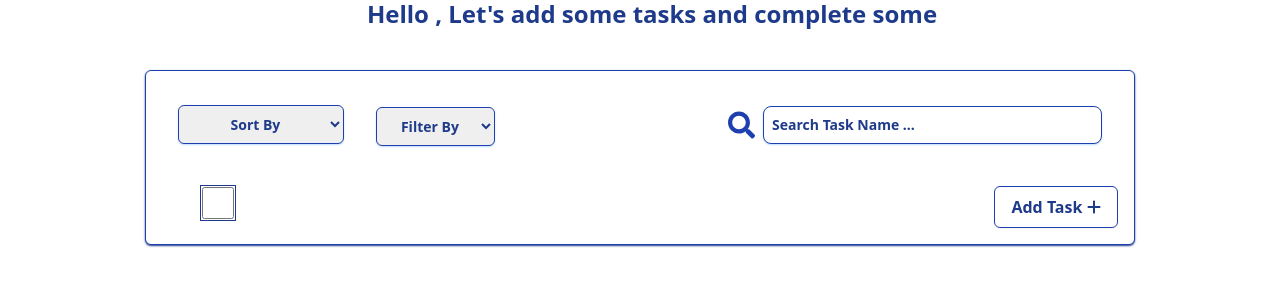
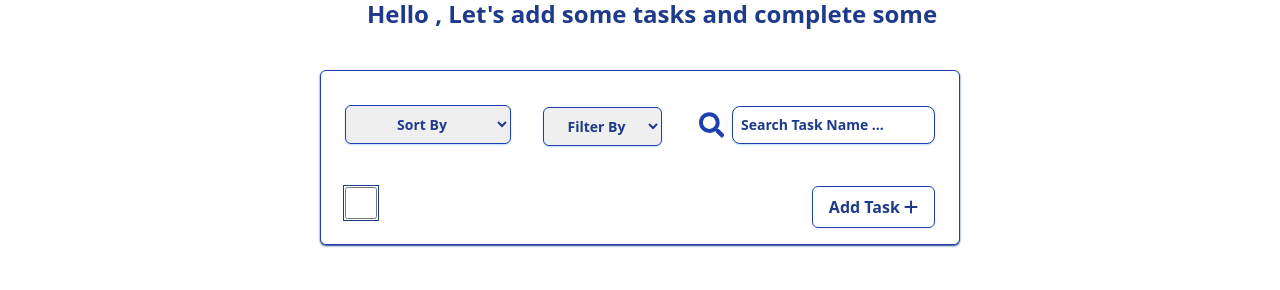
Before and after one commit to SuhudAlyeqeenDotGithub/Al-Yeqeen-Task-Tracker-App, a React (Vite) app in the folder FrontEnd/: page /alyeqeenTaskTracker/mytasks in a window 1280 px wide. Shown: the part 273-563 px from the top of the page. Built offline with nearby package versions, Linux system fonts and the light colour scheme; no server answers; sample sign-in values are in the browser's storage.

Commit message:
Restyled the filter and top selection nav area

```diff
--- a/FrontEnd/src/pages/TasksPage.jsx
+++ b/FrontEnd/src/pages/TasksPage.jsx
@@ -204,8 +204,12 @@ function TasksPage() {
     }
   };
 
-  const clearSort = () => {setFilterInputs((prev) => ({ ...prev, sortOption: "" }))}
-  const clearFilter = () => {setFilterInputs((prev) => ({ ...prev, filterOption: "" }))}
+  const clearSort = () => {
+    setFilterInputs((prev) => ({ ...prev, sortOption: "" }));
+  };
+  const clearFilter = () => {
+    setFilterInputs((prev) => ({ ...prev, filterOption: "" }));
+  };
   const filterSelectStyling =
     "font-semibold outline-none text-blue-900 rounded-md text-center border border-blue-800 p-2 text-sm focus:border-2 focus:border-2 shadow-sm shadow-blue-200";
   const searchInputStyling =
@@ -216,7 +220,7 @@ function TasksPage() {
   const filterNav = (
     <div className="w-full flex flex-row space-x-8 space-y-1">
       <div className={selectDivStyling}>
-        {sortOption !== "" ? (<FaTimes title="clear Sort" onClick={clearSort} className={clearFilterIconStyle} />) : ""}
+        {sortOption !== "" ? <FaTimes title="clear Sort" onClick={clearSort} className={clearFilterIconStyle} /> : ""}
         <select className={filterSelectStyling} name="sortOption" value={sortOption} onChange={handleFilterInputs}>
           <option className={optionStyling} value="" disabled>
             Sort By
@@ -237,7 +241,11 @@ function TasksPage() {
       </div>
 
       <div className={selectDivStyling}>
-      {filterOption !== "" ? <FaTimes title="clear Filter" onClick={clearFilter} className={clearFilterIconStyle} /> : ""}
+        {filterOption !== "" ? (
+          <FaTimes title="clear Filter" onClick={clearFilter} className={clearFilterIconStyle} />
+        ) : (
+          ""
+        )}
 
         <select className={filterSelectStyling} name="filterOption" value={filterOption} onChange={handleFilterInputs}>
           <option className={optionStyling} value="" disabled>
@@ -364,8 +372,8 @@ function TasksPage() {
       {deleteTaskDialogIsOpen && !deleteTaskFromView && <DeleteTaskDialog tasksToDelete={tasksToDelete} />}
       {/* top task controller */}
 
-      <div className=" sticky top-52  min-w-[20%] bg-white border border-blue-800 hover:bg-blue-50 shadow-sm shadow-blue-900 p-4 m-4 rounded-md flex flex-wrap space-y-4 justify-center items-center">
-        <div className="flex flex-row w-full p-4 space-x-4 rounded-md">
+      <div className=" sticky top-52 w-[50%] min-w-[5%] bg-white border border-blue-800 shadow-sm shadow-blue-900 py-4 px-6 m-4 rounded-md flex flex-wrap space-y-4 justify-center items-center">
+        <div className="flex flex-row w-full py-4 space-x-4 rounded-md">
           <div className="w-full flex flex-row">{filterNav}</div>
           <div className="w-[70%] min-w-[200px] flex flex-row items-center space-x-2">
             <FaSearch className="text-blue-800 text-3xl " />
@@ -380,8 +388,8 @@ function TasksPage() {
           </div>
         </div>
 
-        <div className="flex flex-row w-full ">
-          <div className="flex ml-10 items-center justify-self-center ">
+        <div className="flex flex-row w-full">
+          <div className="flex items-center justify-self-center ">
             <AllPurposeCheckBox
               inputId="selectAll"
               inputName="selectAll"
@@ -392,13 +400,12 @@ function TasksPage() {
             />
           </div>
 
-          <div className="row-span-2 text-blue-900 font-semibold flex ml-10 items-center justify-self-center">
-            <p>
+          <p className="row-span-2 text-blue-900 font-semibold w-[20%] flex ml-10 items-center">
             {oneOrMoreRegBoxIsTrue && `${countCheckedBoxes} ${countCheckedBoxes <= 1 ? "task" : "tasks"} Selected`}
           </p>
-          </div>
 
-          <div className="pl-10 grow flex flex-wrap space-x-10 mr-10 justify-center">
+          <div className=" w-full flex flex-row space-x-10 justify-between">
+            <div className="flex flex-row items-center w-[50%] space-x-4 justify-center">
               <button title="delete" className={deleteButtonStyle} onClick={handleDeleteFromNav}>
                 Delete {deleteIcon}
               </button>
@@ -416,6 +423,7 @@ function TasksPage() {
             </button>
           </div>
         </div>
+      </div>
 
       <div className=" m-4 flex flex-wrap justify-center items-cente p-4">
         {isLoading ? loader : tasksData.length < 1 ? noTaskMessage : tasksToDisplay}
```
Lines whose indentation alone changed are shown as unchanged.
